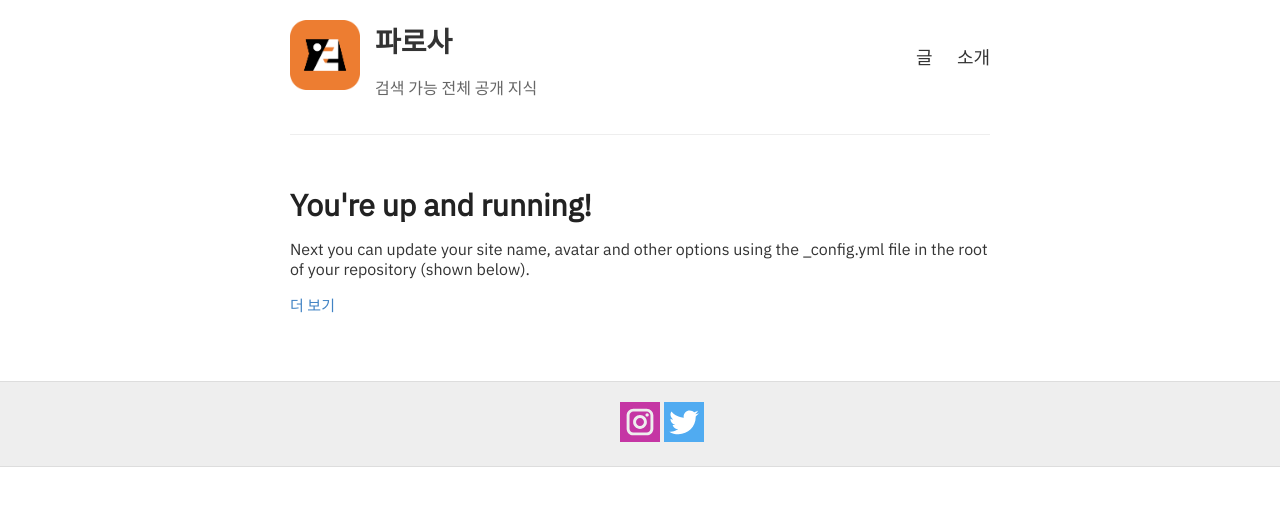
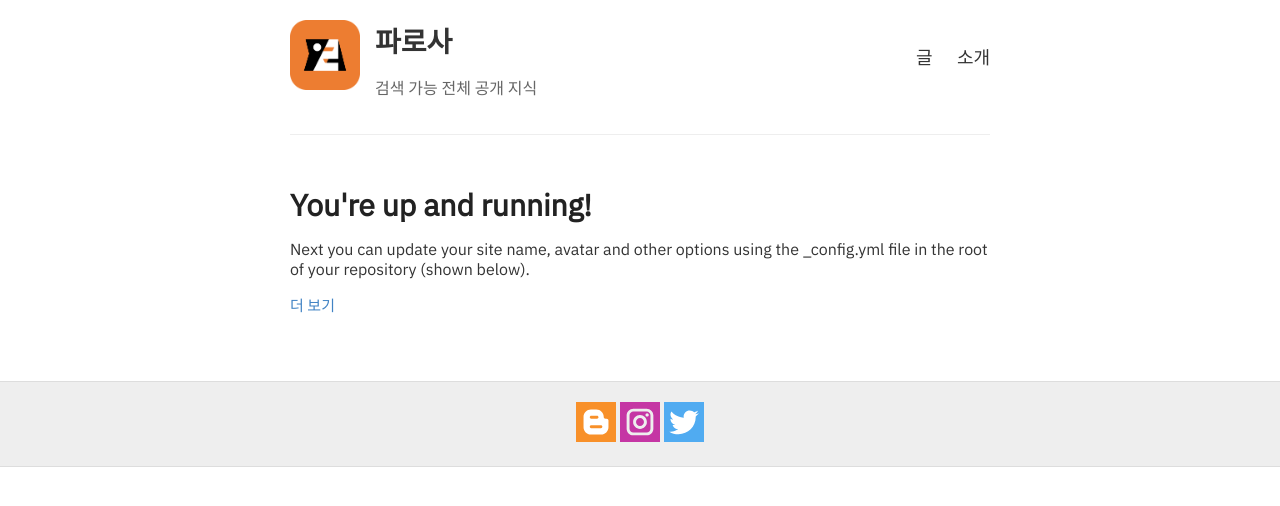
Before and after one commit to parosaone/blog, a Jekyll site: the page built from index.html, in a window 1280 px wide. Shown: the top 506 px of the page. Built offline with Jekyll 4.4.1, drawn with Linux system fonts in a browser that asks for light colours.

Commit message:
Enable Footer Naver Blog Icon

```diff
--- a/_includes/svg-icons.html
+++ b/_includes/svg-icons.html
@@ -1,3 +1,3 @@
-{% if site.footer-links.naverblog %}<a href="https://blog.naver.com/{{ site.footer-links.naverblog }}"><i class="svg-icon website"></i></a>{% endif %}
+{% if site.footer-links.naverblog %}<a href="https://blog.naver.com/{{ site.footer-links.naverblog }}"><i class="svg-icon naverblog"></i></a>{% endif %}
 {% if site.footer-links.instagram %}<a href="https://instagram.com/{{ site.footer-links.instagram }}"><i class="svg-icon instagram"></i></a>{% endif %}
 {% if site.footer-links.twitter %}<a href="https://www.twitter.com/{{ site.footer-links.twitter }}"><i class="svg-icon twitter"></i></a>{% endif %}
```
